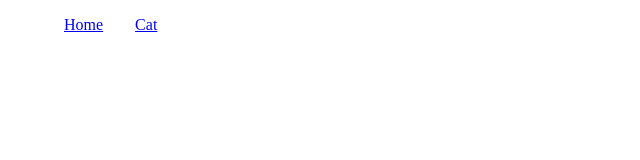
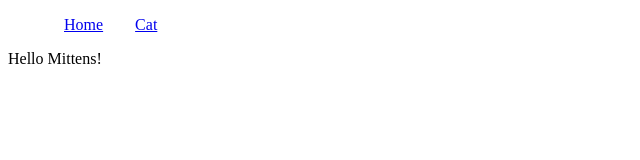
Before and after one commit to drewburns1314/week-fifteen-routing, an Angular app: page /cat/Mittens in a window 1280 px wide. Before the commit this address led to /. Shown: the top 160 px of the page, without its empty margins (0-640 px from the left). Built offline with nearby package versions, Linux system fonts and the light colour scheme.

Commit message:
Course compliant parameter query

```diff
--- a/src/app/app-routing.module.ts
+++ b/src/app/app-routing.module.ts
@@ -3,7 +3,7 @@ import { Routes, RouterModule } from '@angular/router';
 import { CatComponent } from './cat/cat.component';
 
 const routes: Routes = [
-  { path: 'cat', component: CatComponent }
+  { path: 'cat/:catName', component: CatComponent }
 ];
 
 @NgModule({
--- a/src/app/app.component.html
+++ b/src/app/app.component.html
@@ -21,7 +21,7 @@
 <nav>
   <ul>
     <li><a routerLink="/">Home</a></li>
-    <li><a routerLink="/cat">Cat</a></li>
+    <li><a routerLink="/cat/Mittens">Cat</a></li>
   </ul>
 </nav>
 
--- a/src/app/cat/cat.component.html
+++ b/src/app/cat/cat.component.html
@@ -1,3 +1,3 @@
 <p>
-  cat works!
+  Hello {{catName}}!
 </p>
--- a/src/app/cat/cat.component.ts
+++ b/src/app/cat/cat.component.ts
@@ -1,4 +1,6 @@
-import { Component, OnInit } from '@angular/core';
+import { Component, OnInit, ComponentFactoryResolver } from '@angular/core';
+import { ActivatedRoute, ParamMap } from '@angular/router';
+import { switchMap } from 'rxjs/operators';
 
 @Component({
   selector: 'app-cat',
@@ -7,9 +9,14 @@ import { Component, OnInit } from '@angular/core';
 })
 export class CatComponent implements OnInit {
 
-  constructor() { }
+  constructor(private route: ActivatedRoute) { }
 
   ngOnInit() {
+
+  }
+
+  public get catName(): string {
+    return this.route.snapshot.paramMap.get('catName');
   }
 
 }
```
